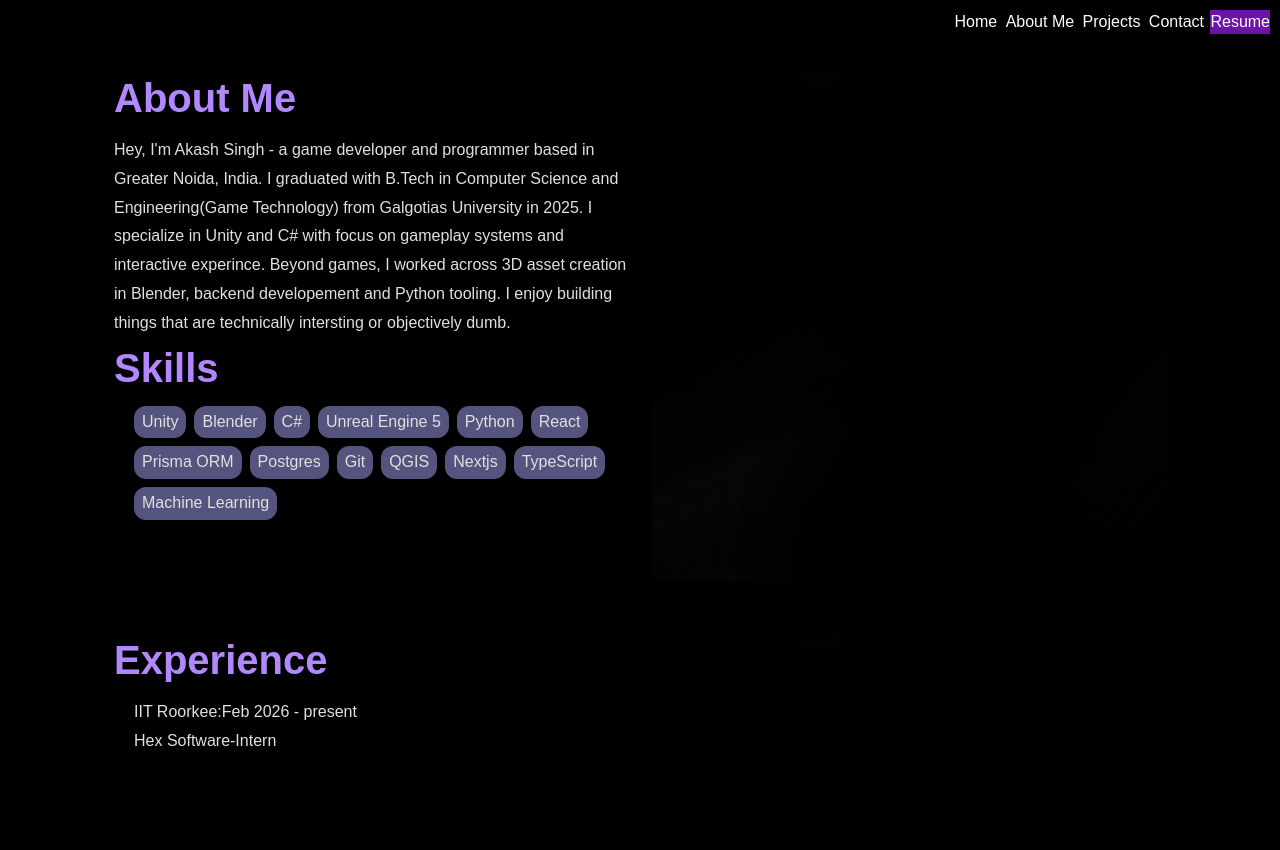
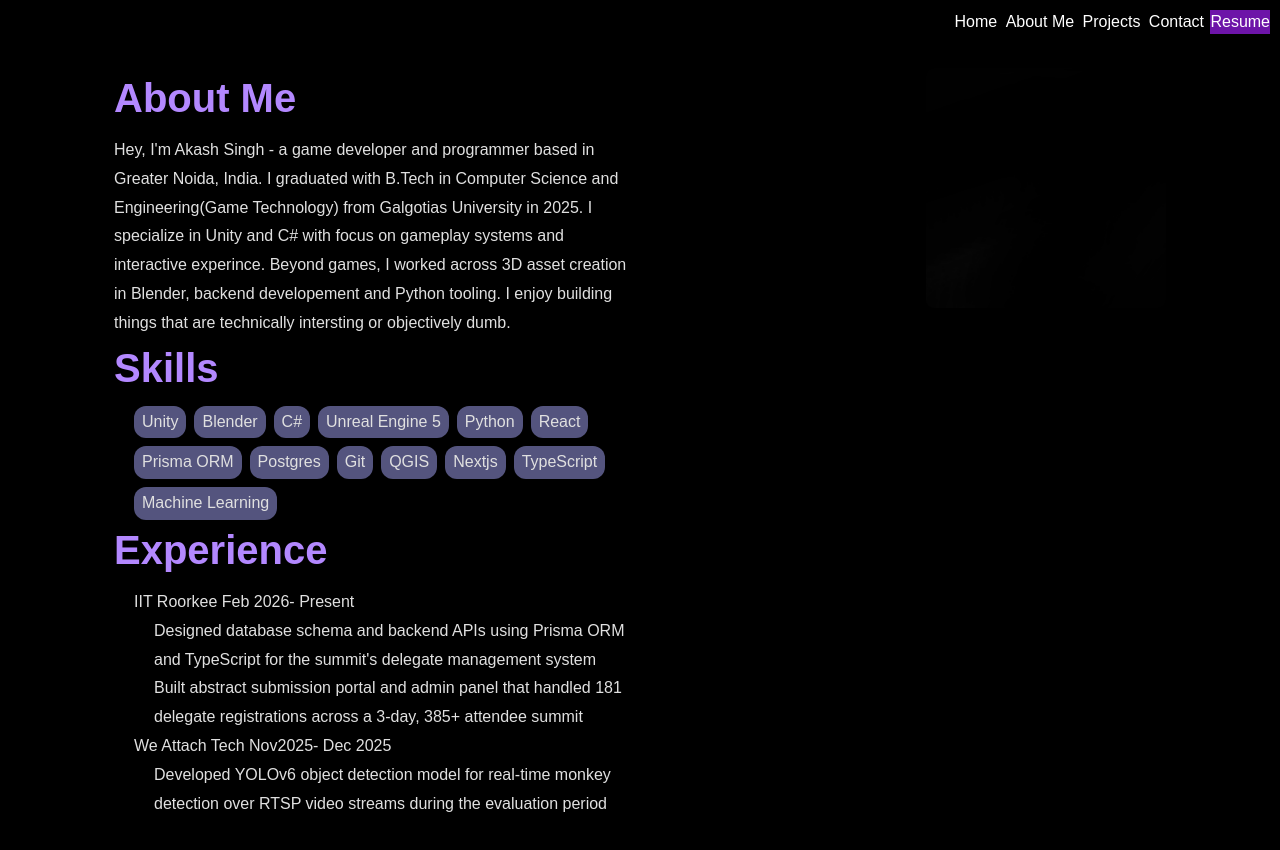
Before and after one commit to AkashSingh0012/Portfolio, a Next.js app in the folder myportfolio/: page /About in a window 1280 px wide. Shown: the top 850 px of the page. Built offline with nearby package versions, Linux system fonts and the light colour scheme.

Commit message:
Some Changes in project and home page

```diff
--- a/myportfolio/app/About/page.tsx
+++ b/myportfolio/app/About/page.tsx
@@ -1,6 +1,7 @@
 "use client";
 import React from 'react'
 import Navbar from '@/app/components/Navbar'
+import Image from "next/image";
 function Page() {
   return (
     <>
@@ -36,34 +37,29 @@ function Page() {
 
           </ul>
 
+          <h2> Experience</h2>
+          <ul>
+            <li> IIT Roorkee Feb 2026- Present</li>
+            <ul>
+              <li>Designed database schema and backend APIs using Prisma ORM and TypeScript for the summit's delegate management system</li>
+              <li>
+                Built abstract submission portal and admin panel that handled 181 delegate registrations across a 3-day, 385+ attendee summit
+              </li>
+            </ul>
+
+            <li> We Attach Tech Nov2025- Dec 2025</li>
+            <ul>
+              <li>Developed YOLOv6 object detection model for real-time monkey detection over RTSP video streams during the evaluation period</li>
+            </ul>
+
+          </ul>
+
+
+
           </div>
           <div className="Image">
-            <img src="/Placeholder.png"/>
+        <Image src={"/Placeholder.png"} alt={"Placeholder.png"} width={240} height={240}/>
           </div>
-
-    </div>
-    <div className="ProjectDescription">
-      <div className="Text">
-        <h2> Experience</h2>
-        <p></p>
-        <ul>
-          <li> IIT Roorkee:Feb 2026 - present</li>
-          <ul>
-            <li>
-
-            </li>
-          </ul>
-          <li>
-            Hex Software-Intern
-            <ul>
-              <li></li>
-            </ul>
-          </li>
-        </ul>
-      </div>
-      <div className="Image">
-        <img src="/Placeholder.png"/>
-      </div>
     </div>
     </>
   )
--- a/myportfolio/app/Projects/NLPtool/page.tsx
+++ b/myportfolio/app/Projects/NLPtool/page.tsx
@@ -20,7 +20,16 @@ function page() {
                 By that the program makes the flashcard from the notes.
                 To add more features to the project the test yourself was also added to let the user test there knowledge based on the notes they gave and the answers were judged by the system by using fuzzy matching to match the overall context rather than matching exact wordings.
             </p>
+
+
+            <h3> Publication</h3>
+            <p>A. Singh, A. Singh and H. Kumar, "Natural Language Processing and its Impact on Academics and on Student's Efficiency and Effectiveness,"
+            2025 International Conference on Circuit, Systems and Communication (ICCSC), Fez, Morocco,
+            2025, pp. 1-5, doi: 10.1109/ICCSC66714.2025.11135378.
+            keywords: (Technological innovation;Reviews;Education;Semantics;Knowledge graphs;Manuals;Parallel processing;
+            Natural language processing;Libraries;Real-time systems;NLP;FUzzyWuzzy;SpaCy;Joblib;Parallel Processing;Education System),</p>
         </div>
+        <div className="Image"></div>
     </div>
     </>
   )
--- a/myportfolio/app/page.tsx
+++ b/myportfolio/app/page.tsx
@@ -13,7 +13,7 @@ export default function Home() {
     <div className=" NameBlock">
     <div className="Naming">
      <h2> Akash Singh</h2>
-     <p> Game Developer | web developer | python programmer</p>
+     <p> Game Developer | Web Developer </p>
      <br/>
     </div>
 
@@ -24,8 +24,6 @@ export default function Home() {
 
     </div>
       <Socials/>
-
-
     </>
 
   );
```
